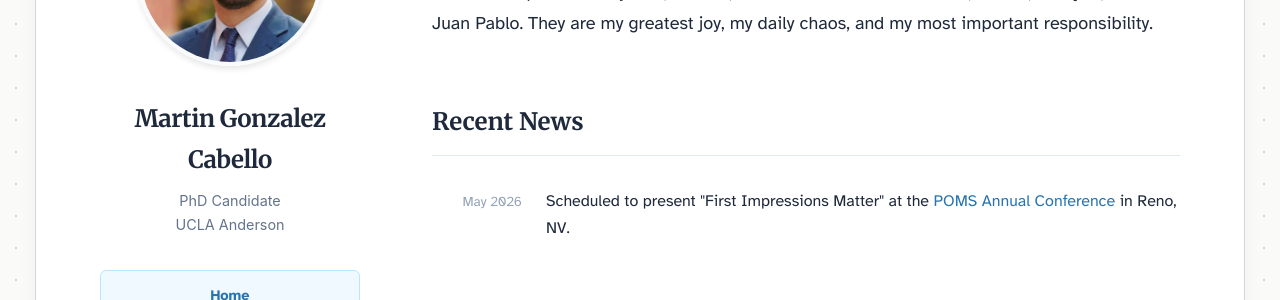
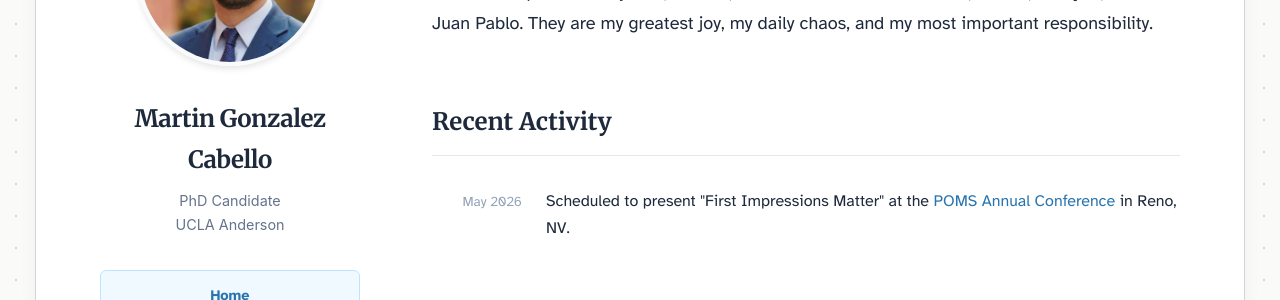
Before and after one commit to martins73/research-site, a Jekyll site: the page built from index.html, in a window 1280 px wide and 900 px high, scrolled down 382 px. Shown: the part 154-454 px from the top of the window. Built offline with Jekyll 4.4.1, drawn with Linux system fonts in a browser that asks for light colours.

Commit message:
Update index.html

```diff
--- a/index.html
+++ b/index.html
@@ -43,7 +43,7 @@ description: PhD Candidate at UCLA Anderson researching the human supply chain o
 </div>
 
 <section id="news">
-    <h2>Recent News</h2>
+    <h2>Recent Activity</h2>
     <ul class="news-list">
         <li class="news-item">
             <span class="news-date">May 2026</span>
```
